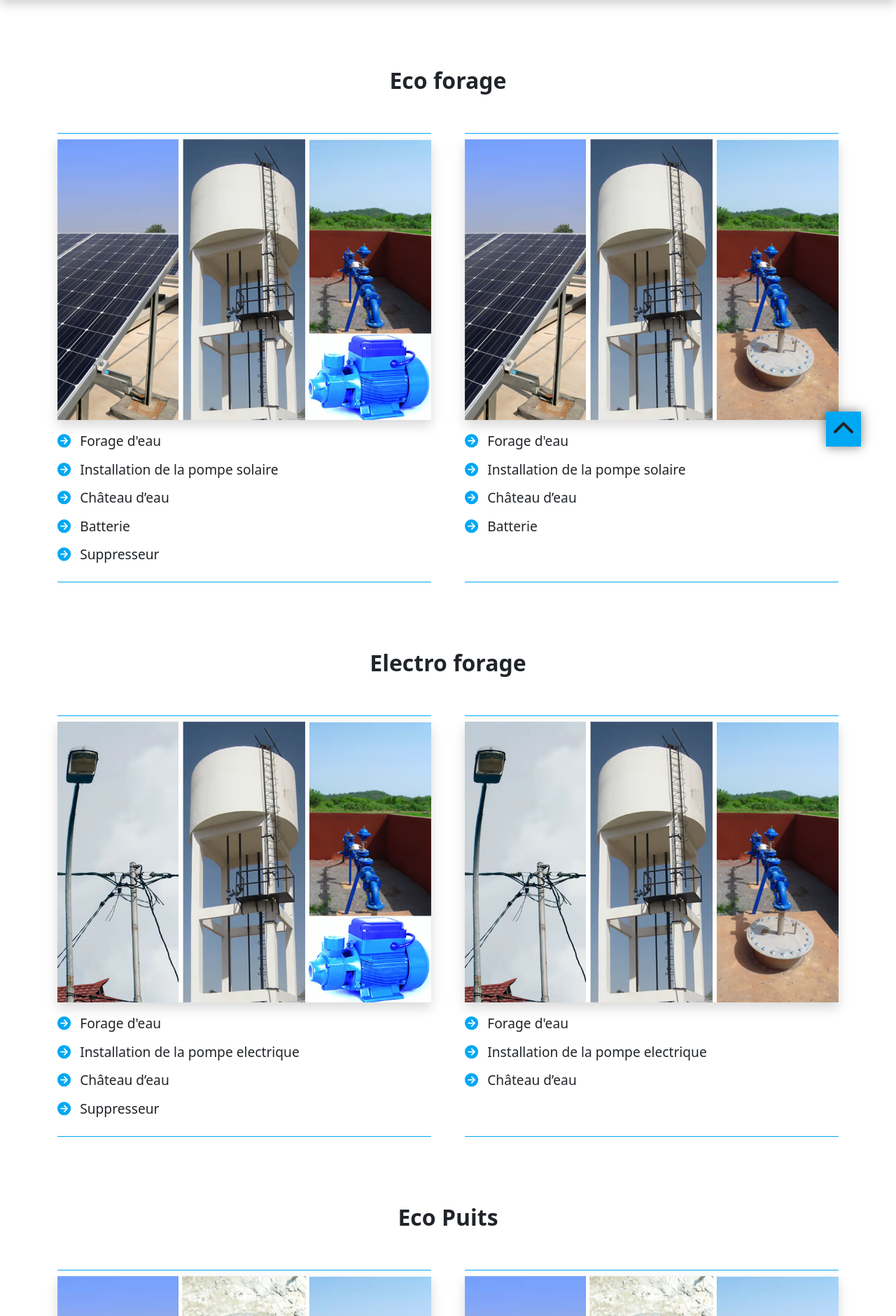
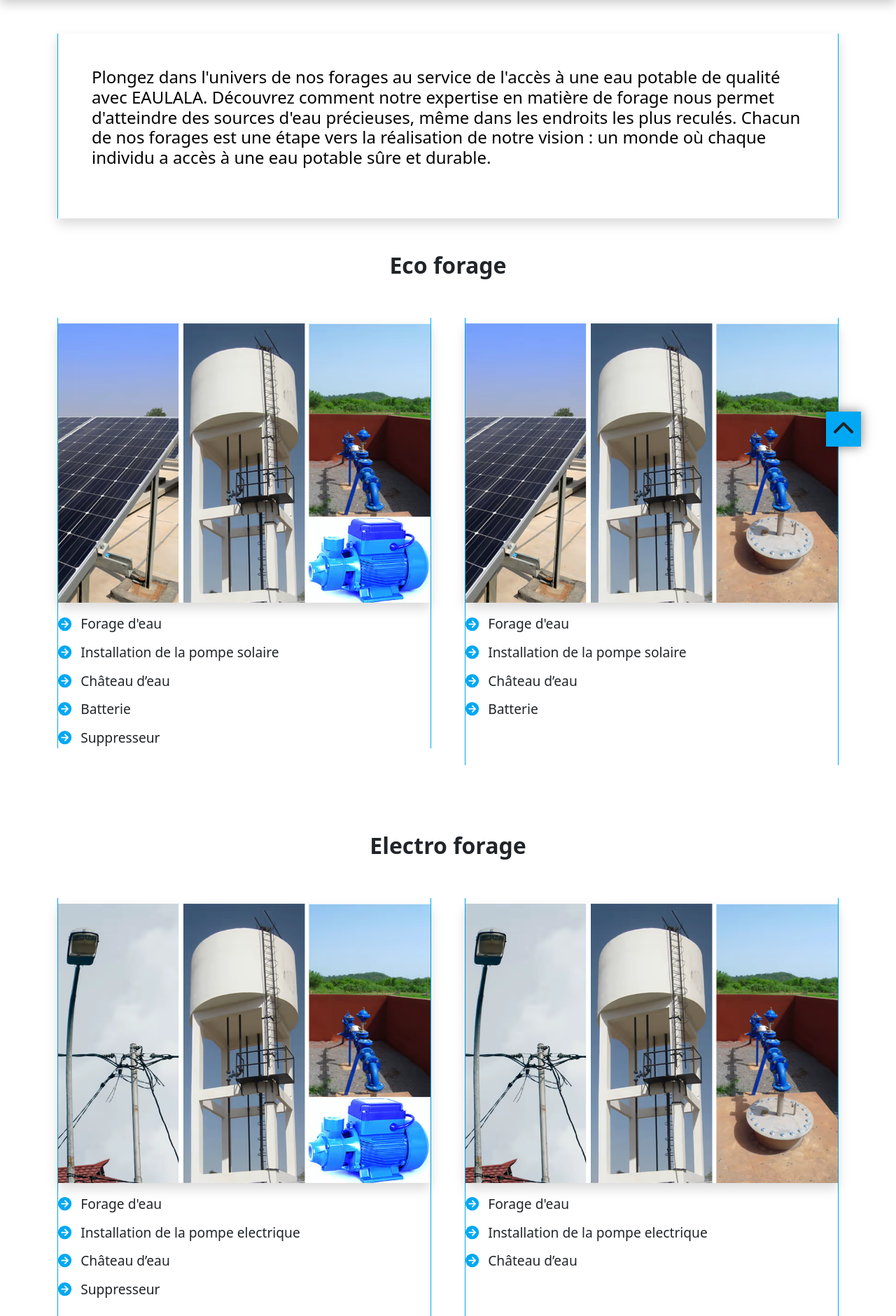
Before and after one commit to euclidessoft/eaulala, a Symfony app: template templates/site/forage.html.twig in a window 1280 px wide. Shown: the part 82-1962 px from the top of the page at 70% size. Run offline with Twig, Linux system fonts and the light colour scheme; the template is opened without the code that fills it, so the values that code supplies are empty; some libraries are stand-ins or nearby versions.

Commit message:
"26-10-23_12-36"

```diff
--- a/public/css/style.css
+++ b/public/css/style.css
@@ -207,8 +207,8 @@ b{
 }
 
 .border-y-1 {
-    border-top: 1px solid var(--primaire) !important;
-    border-bottom: 1px solid var(--primaire) !important;
+    border-right: 1px solid var(--primaire) !important;
+    border-left: 1px solid var(--primaire) !important;
 }
 
 .border-x-1 {
--- a/templates/site/forage.html.twig
+++ b/templates/site/forage.html.twig
@@ -3,9 +3,32 @@
 {% block forage %}active{% endblock %}
 
 {% block body %}
+
+
     <div class="container-fluid py-5">
+
+
         <div class="container fs-5 mb-5">
+            <div class="col-lg-12 wow fadeInRight " data-wow-delay="0.3s">
+
+                <div class="p-5 h-100  bg-white shadow border-y-1">
+                    <h6 class=" fs-4 mb-4">
+                        Plongez dans l'univers de nos forages au service de l'accès à une eau potable de qualité avec
+                        EAULALA. Découvrez comment notre expertise en matière de forage nous permet d'atteindre des
+                        sources
+                        d'eau précieuses, même dans les endroits les plus reculés. Chacun de nos forages est une étape
+                        vers
+                        la réalisation de notre vision : un monde où chaque individu a accès à une eau potable sûre et
+                        durable.
+
+                        {#Parcourez cette page pour en apprendre davantage sur notre processus de forage, notre
+                        technologie de pointe et l'impact positif que nous créons ensemble. Rejoignez-nous pour faire de
+                        cette vision une réalité.#}
+                    </h6>
+
+                </div>
                 <div class="row gx-5 gy-3">
+
                     <div class="col-lg-12">
                         <div id="forages" class="mt-5">
                             <h2 class="text-center fw-bold wow fadeInUp" data-wow-delay="0.1s">
@@ -214,22 +237,8 @@
                             </ul>
                         </div>
                     </div>
-                <div class="col-lg-12 mt-5">
-                    <div id="distribution" class="mt-5">
-                        <h2 class="text-center mt-5 fw-bold wow fadeInUp" data-wow-delay="0.1s">
-                            {{ "Distribution d'eau"|trans }}
-                        </h2>
-                    </div>
-                </div>
-                <div class="col-lg-12 mt-5 wow fadeInUp" data-wow-delay="0.1s">
-                    <div class="border-y-1">
-                        <img class="mb-3 mt-2 w-100 fit-cover border-bottom-left-1 shadow"
-                             src="{{ asset('images/distribution.avif') }}" alt="eau la la">
-                        <h4 class="mt-4 mb-4">
-                            <i class="fa fa-circle-arrow-right me-2 text-primaire"></i>
-                            {{ "Distribution d’eau aux ménages"|trans }}
-                        </h4>
-                    </div>
+
+
                 </div>
             </div>
         </div>
```
Lines whose indentation alone changed are shown as unchanged.
